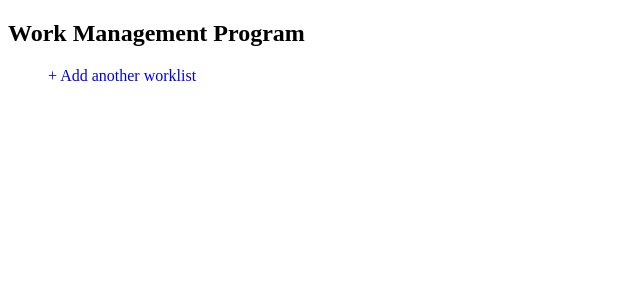
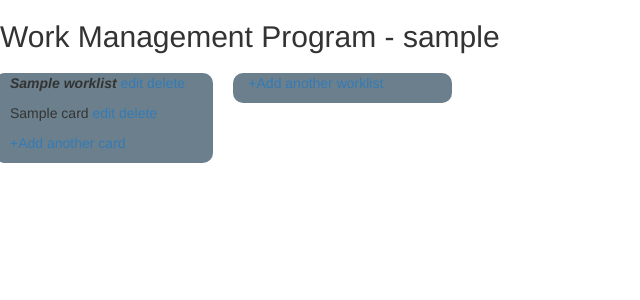
Before and after one commit to jangjichang/Today-I-Learn, a Django app: page /todo/ in a window 1280 px wide. Shown: the top 300 px of the page, without its empty margins (0-640 px from the left). Run offline with Django 3.2, Linux system fonts and the light colour scheme; a user stored in the database is signed in; tables that the repository leaves empty hold one stand-in row (values such as "Sample post"); some libraries are stand-ins or nearby versions.

Commit message:
20190425 작업

```diff
--- a/StudyWithMentor/assignment_003/src/static/css/base.css
+++ /dev/null
@@ -1,3 +0,0 @@
-a {
-    text-decoration:none;
-}
--- a/StudyWithMentor/assignment_003/src/templates/base.html
+++ b/StudyWithMentor/assignment_003/src/templates/base.html
@@ -1,19 +1,20 @@
 <!DOCTYPE html>
 <html lang="ko">
 <head>
-    <meta charset="UTF-8">
+    <meta charset="utf-8">
+    <meta http-equiv="X-UA-Compatible" content="IE=edge">
+    <meta name="viewport" content="width=device-width, initial-scale=1">
     <title>{% block title %}To Do App{% endblock %}</title>
 
     {% load staticfiles %}
     <link rel="stylesheet" type="text/css" href="{% static 'css/base.css' %}"/>
     <link rel="stylesheet" type="text/css" href="{% block extrastyle %}{% endblock %}"/>
+    <link rel="stylesheet" href="https://maxcdn.bootstrapcdn.com/bootstrap/3.3.2/css/bootstrap.min.css">
 </head>
 <body>
     <div id="header">
-        <h2 class="maintitle">Work Management Program</h2>
+        <h2 class="maintitle">Work Management Program - {{user}}</h2>
     </div>
-<div>
-</div>
 </div>
     {% block content %} {% endblock %}
     {% block footer %} {% endblock %}
--- a/StudyWithMentor/assignment_003/src/todoapp/settings.py
+++ b/StudyWithMentor/assignment_003/src/todoapp/settings.py
@@ -124,4 +124,5 @@ USE_TZ = True
 
 STATIC_URL = '/static/'
 
-STATICFILES_DIRS = [os.path.join(BASE_DIR, 'static')]   # 추가
+STATICFILES_DIRS = [os.path.join(BASE_DIR, 'static'),
+                    os.path.join(BASE_DIR, 'workmanagement/static'), ]   # 추가
--- a/StudyWithMentor/assignment_003/src/workmanagement/models.py
+++ b/StudyWithMentor/assignment_003/src/workmanagement/models.py
@@ -1,6 +1,6 @@
 from django.db import models
 from django.contrib.auth.models import User
-
+from django.urls import reverse
 
 # Create your models here.
 
@@ -21,15 +21,19 @@ class Card(models.Model):
     worklist = models.ForeignKey(WorkList, on_delete=models.CASCADE)
     create_date = models.DateField(auto_now_add=True)
     modify_date = models.DateField(auto_now=True)
-    deadline_date = models.DateField(blank=True)
+    deadline_date = models.DateField(blank=True, null=True)
 
     def __str__(self):
         return self.name
+
+    def get_absolute_url(self):
+        return reverse('workmanagement:card_detail', args=(self.id,))
 
 
 class Activity(models.Model):
     description = models.CharField(max_length=100, blank=True)
     owner = models.ForeignKey(User, on_delete=models.CASCADE)
+    card = models.ForeignKey(Card, on_delete=models.CASCADE)
     create_date = models.DateField(auto_now_add=True)
     modify_date = models.DateField(auto_now=True)
 
--- /dev/null
+++ b/StudyWithMentor/assignment_003/src/workmanagement/static/workmanagement/workmanagement.css
@@ -0,0 +1,5 @@
+div.worklist {
+    background-color:#6b808c;
+    margin: 10px;
+    border-radius: 10px;
+}
--- a/StudyWithMentor/assignment_003/src/workmanagement/templates/workmanagement/worklist_list.html
+++ b/StudyWithMentor/assignment_003/src/workmanagement/templates/workmanagement/worklist_list.html
@@ -2,36 +2,40 @@
 {% block title %}worklist_list.html{% endblock %}
 
 {% load staticfiles %}
-{% block extrastyle %}{% static "photo/photo.css" %}{% endblock %}
+{% block extrastyle %}{% static "workmanagement/workmanagement.css" %}{% endblock %}
 
 {% block content %}
 <div id="content">
-    <div>
+    <div class="row">
     {% if object_list %}
-        {% for work in object_list %}
-            {% if forloop.last %}
-                <ul><a href="{% url 'workmanagement:worklist_add' %}">+ Add another worklist</a></ul>
-            {% else %}
-                <b><i>{{ work.name }}</i></b>
-                <span><a href="#"> edit</a></span>
-                <span><a href="#"> delete</a></span>
-                {% if work.card_set.all %}
-                    {% for card in work.card_set.all %}
-                        <li>
-                            {% if forloop.last %} <a href="#">+ Add another card</a>
-                            {% else %} <a href="#">{{ card.name }}</a>
-                            {% endif %}
-                        </li>
+        {% for worklist in object_list %}
+        <div class="col-md-2 worklist">
+            <p><b><i>{{ worklist.name }} </i></b>
+            <span><a href="#">edit</a></span>
+            <span><a href="#">delete</a></span></p>
+                {% if worklist.card_set.all %}
+                    {% for card in worklist.card_set.all %}
+                        <p>{{card.name}}
+                        <span><a href="#">edit</a></span>
+                        <span><a href="#">delete</a></span></p>
+                        {% if forloop.last %}
+                            <p><a href="{% url 'workmanagement:card_add' worklist.id %}">+Add another card</a></p>
+                        {% endif %}
                     {% endfor %}
                 {% else %}
-                <li><a href="#">+ Add a card</a></li>
+                    <p><a href="{% url 'workmanagement:card_add' worklist.id %}">+Add a card</a></p>
                 {% endif %}
-            <hr/>
+        </div>
+            {% if forloop.last %}
+                <div class="col-md-2 worklist">
+                    <p><a href="{% url 'workmanagement:worklist_add' %}">+Add another worklist</a></p>
+                </div>
             {% endif %}
         {% endfor %}
     {% else %}
-        <hr/>
-        <a href="{% url 'workmanagement:worklist_add' %}">+ Add a worklist</a>
+        <div class="worklist">
+            <a href="{% url 'workmanagement:worklist_add' %}">+Add a worklist</a>
+        </div>
     {% endif %}
     </div>
 </div>
```
Also changed, not shown: StudyWithMentor/assignment_003/src/workmanagement/migrations/0003_auto_20190424_2211.py (added), StudyWithMentor/assignment_003/src/workmanagement/migrations/0004_activity_card.py (added).
